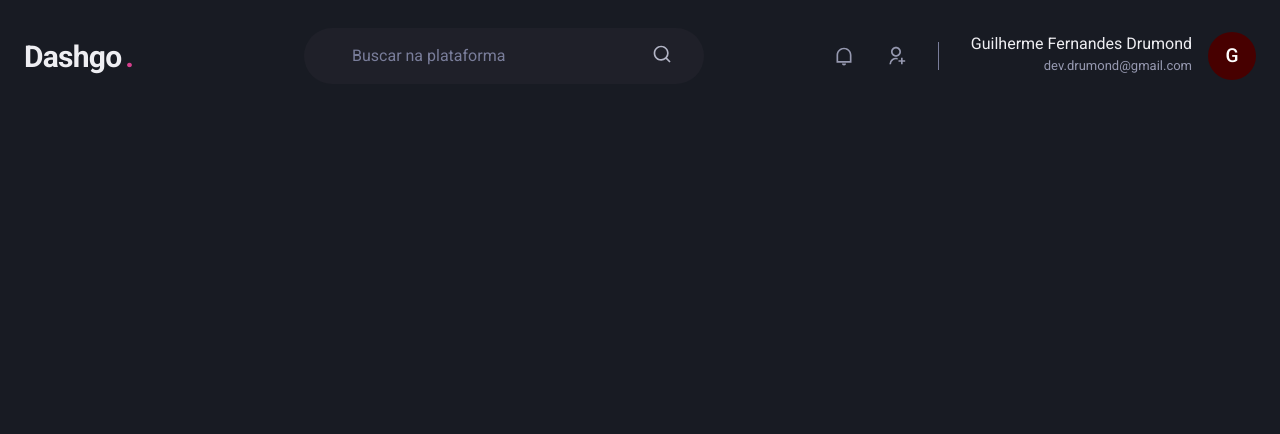
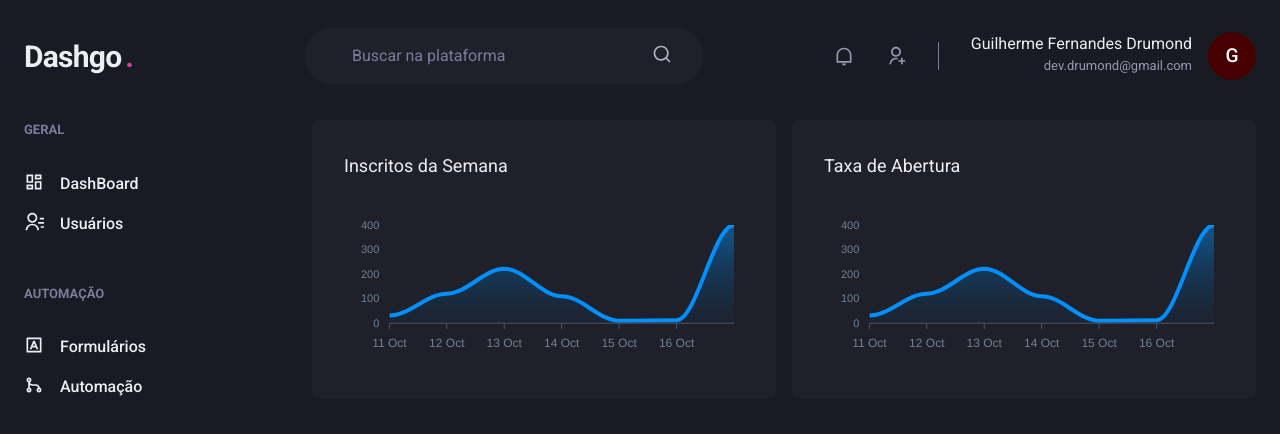
Before and after one commit to gui-drumond/dashgo, a Next.js app: page /dashboard in a window 1280 px wide. Shown: the top 434 px of the page. Built offline with nearby package versions, Linux system fonts and the light colour scheme.

Commit message:
Feature: List Users, Graphs and Tables

```diff
--- a/package.json
+++ b/package.json
@@ -13,9 +13,11 @@
     "@chakra-ui/react": "^1.6.9",
     "@emotion/react": "^11.4.1",
     "@emotion/styled": "^11.3.0",
+    "apexcharts": "^3.29.0",
     "framer-motion": "^4.1.17",
     "next": "11.1.2",
     "react": "17.0.2",
+    "react-apexcharts": "^1.3.9",
     "react-dom": "17.0.2",
     "react-icons": "^4.3.1"
   },
--- /dev/null
+++ b/src/components/Sidebar/index.tsx
@@ -0,0 +1,49 @@
+import { Box, Stack, Text, Link, Icon } from "@chakra-ui/react";
+import { RiContactsLine, RiDashboardLine, RiGitMergeLine, RiInputMethodLine } from "react-icons/ri";
+
+export function SideBar() {
+  return (
+    <Box as="aside" w="64" mr="8">
+      <Stack spacing="12" align="flex-start">
+        <Box>
+          <Text fontWeight="bold" color="gray.400" fontSize="small">
+            GERAL
+          </Text>
+          <Stack spacing="4" mt="8" align="stretch">
+            <Link display="flex" align="center">
+              <Icon as={RiDashboardLine} fontSize="20" />
+              <Text ml="4" fontWeight="medium">
+                DashBoard
+              </Text>
+            </Link>
+            <Link display="flex" align="center">
+              <Icon as={RiContactsLine} fontSize="20" />
+              <Text ml="4" fontWeight="medium">
+                Usuários
+              </Text>
+            </Link>
+          </Stack>
+        </Box>
+        <Box>
+          <Text fontWeight="bold" color="gray.400" fontSize="small">
+            AUTOMAÇÃO
+          </Text>
+          <Stack spacing="4" mt="8" align="stretch">
+            <Link display="flex" align="center">
+              <Icon as={RiInputMethodLine} fontSize="20" />
+              <Text ml="4" fontWeight="medium">
+                Formulários
+              </Text>
+            </Link>
+            <Link display="flex" align="center">
+              <Icon as={RiGitMergeLine} fontSize="20" />
+              <Text ml="4" fontWeight="medium">
+                Automação
+              </Text>
+            </Link>
+          </Stack>
+        </Box>
+      </Stack>
+    </Box>
+  );
+}
--- a/src/pages/dashboard.tsx
+++ b/src/pages/dashboard.tsx
@@ -1,7 +1,90 @@
-import { Header } from "../components/Header/header";
+import { Header } from "../components/Header"
+import { Flex, SimpleGrid, Box, Text, theme } from "@chakra-ui/react"
+import dynamic from 'next/dynamic'
+import { SideBar } from "../components/Sidebar"
+import { ApexOptions } from "apexcharts"
+const Chart = dynamic(() => import('react-apexcharts'), {
+  ssr: false,
+})
+
+const options: ApexOptions = {
+  chart:{
+    toolbar: {
+      show: false,
+    },
+    zoom:{
+      enabled: false,
+    },
+    foreColor: theme.colors.gray[500]
+  },
+  grid:{
+    show: false,
+  },
+  dataLabels:{
+    enabled: false,
+  },
+  tooltip:{
+    enabled: false,
+  },
+  xaxis:{
+    type: 'datetime',
+    axisBorder:{
+      color: theme.colors.gray[600]
+    },
+    axisTicks:{
+      color: theme.colors.gray[600]
+    },
+    categories:[
+      '2021-10-11T00:00:00.000Z',
+      '2021-10-12T00:00:00.000Z',
+      '2021-10-13T00:00:00.000Z',
+      '2021-10-14T00:00:00.000Z',
+      '2021-10-15T00:00:00.000Z',
+      '2021-10-16T00:00:00.000Z',
+      '2021-10-17T00:00:00.000Z',
+    ]
+  },
+  fill:{
+    opacity: 0.3,
+    type:'gradient',
+    gradient:{
+      shade: 'dark',
+      opacityFrom: 0.7,
+      opacityTo: 0.3
+    }
+  }
+};
+const series = [
+  { name: 'series1', data: [ 31,120, 222, 110, 10,12,400 ]}
+]
 
 export default function Dashboard(){
-  return(
-    <Header></Header>
-  )
+  return (
+    <Flex direction="column" h="100vh">
+      <Header />
+      <Flex w="100%" my="6" maxWidth={1480} mx="auto" px="6">
+        <SideBar />
+        <SimpleGrid flex="1" gap="4" minChildWidth="320px" align="flex-start">
+          <Box
+            bg="gray.800"
+            borderRadius={8}
+            p="8"
+            pb="4"
+          >
+            <Text fontSize="lg" mb="4"> Inscritos da Semana</Text>
+            <Chart options={options} series={series} type="area" height={160}/>
+          </Box>
+          <Box
+            bg="gray.800"
+            borderRadius={8}
+            p="8"
+            pb="4"
+          >
+            <Text fontSize="lg" mb="4"> Taxa de Abertura</Text>
+            <Chart options={options} series={series} type="area" height={160}/>
+          </Box>
+        </SimpleGrid>
+      </Flex>
+    </Flex>
+  );
 }
```
Also changed, not shown: src/components/Form/Input.tsx (deleted, +0 -26 lines), src/components/Form/Input/index.tsx (added, +26 -0 lines), src/pages/users/index.tsx (added, +69 -0 lines), src/components/Header/index.tsx (renamed from src/components/Header/Header.tsx), 1 other file (tests, documents, lock files or other folders).
